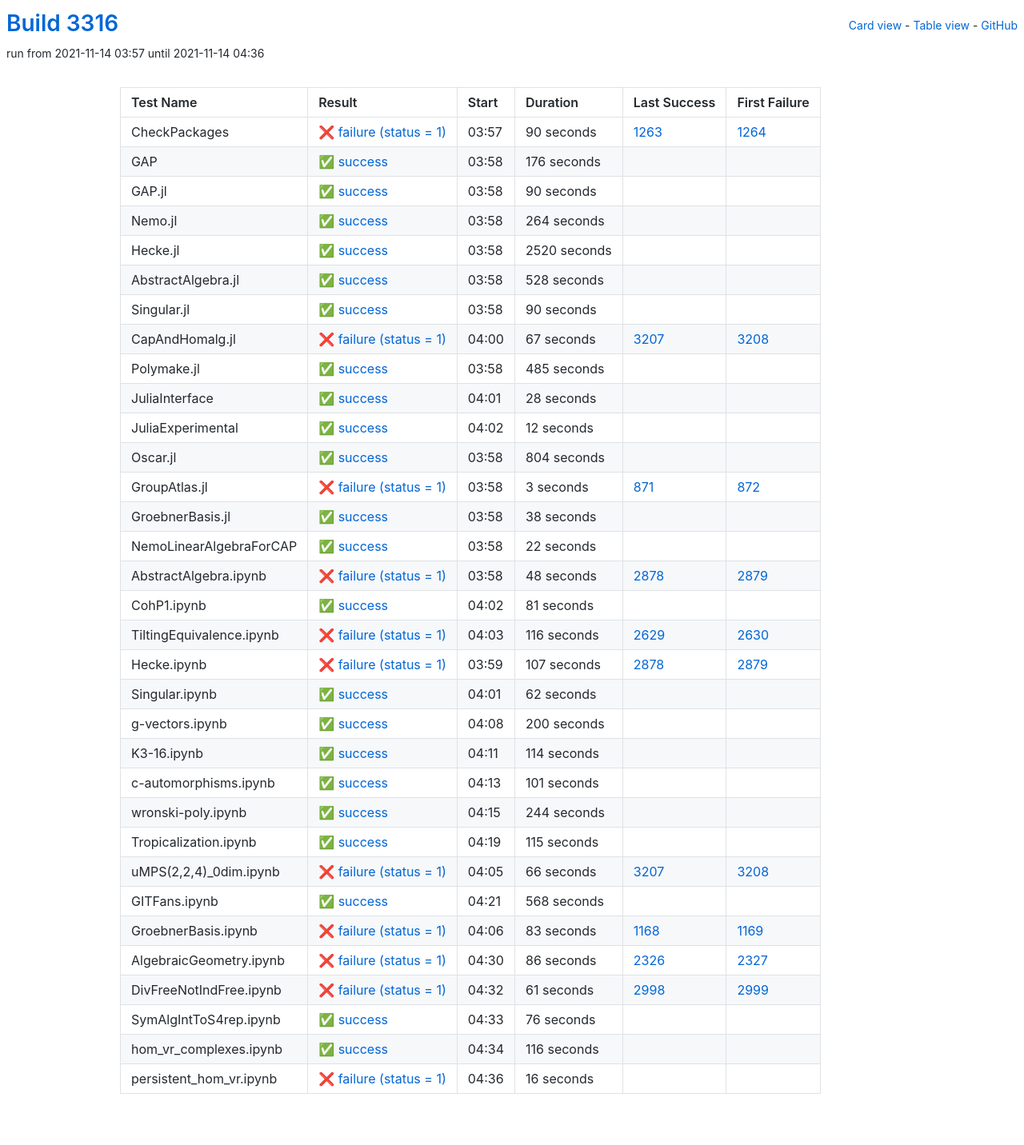
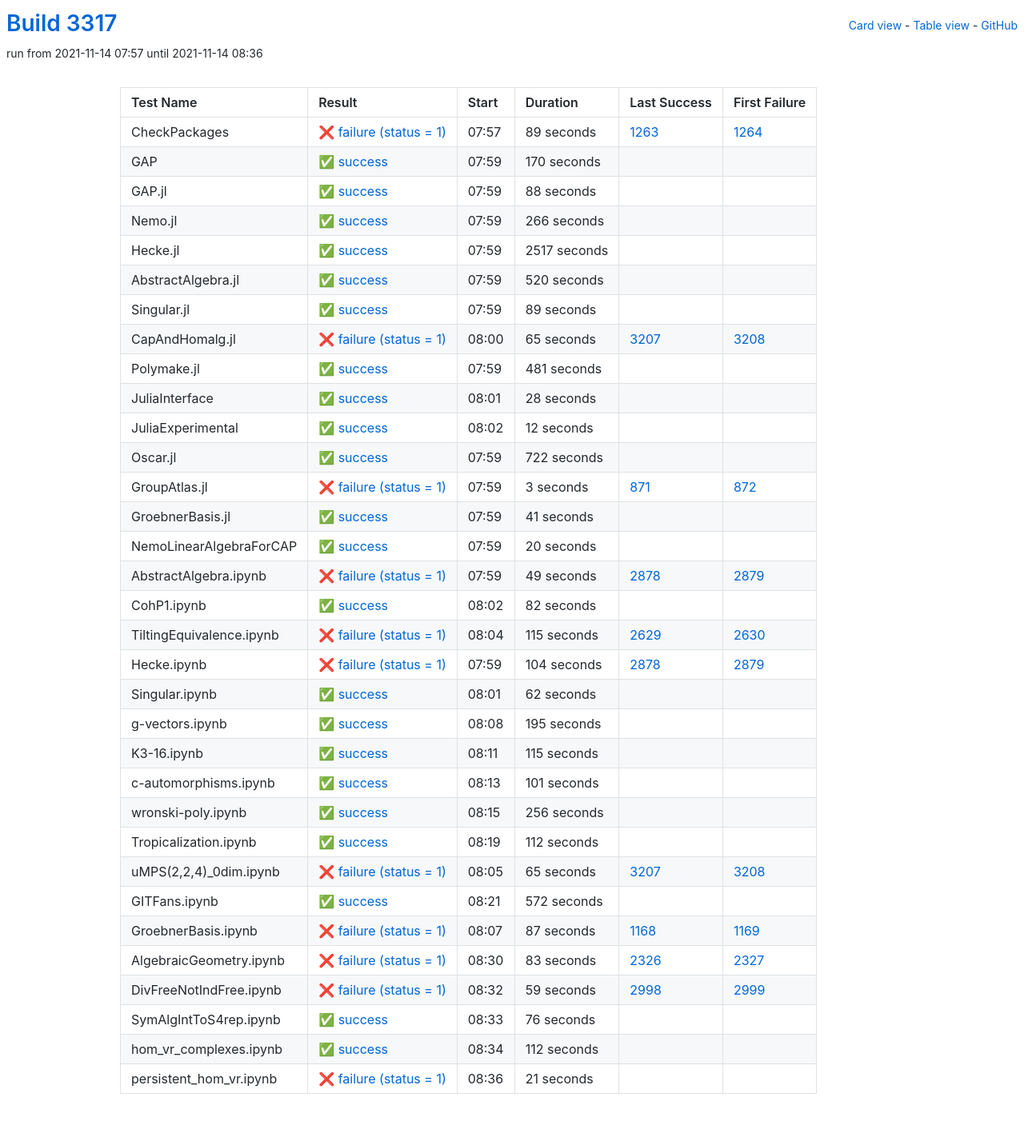
Before and after one commit to oscar-system/oscar-ci-status-stable, a Jekyll site: the page built from table.html, in a window 1280 px wide. Shown: the whole page at 80% size. Built offline with Jekyll 4.4.1, drawn with Linux system fonts in a browser that asks for light colours.

Commit message:
Build #3317

```diff
--- a/_data/ci.yml
+++ b/_data/ci.yml
@@ -1,6 +1,6 @@
 ---
-build: 3316
-build_url: https://oscarci.mathematik.uni-kl.de/job/oscar-stable/3316/
+build: 3317
+build_url: https://oscarci.mathematik.uni-kl.de/job/oscar-stable/3317/
 job: oscar-stable
 organization: oscar-system
 repo: oscar-ci-status-stable
@@ -8,116 +8,116 @@ repourl: https://github.com/oscar-system/oscar-ci-status-stable
 tests:
 - name: CheckPackages
   id: checkpackages
-  log: https://oscarci.mathematik.uni-kl.de/job/oscar-stable/3316/artifact/logs/build-3316/CheckPackages.log
-  start: 2021-11-14 03:57
+  log: https://oscarci.mathematik.uni-kl.de/job/oscar-stable/3317/artifact/logs/build-3317/CheckPackages.log
+  start: 2021-11-14 07:57
   success: false
   exitcode: 1
   status: failure
-  duration: 90
+  duration: 89
   last_success: 1263
   last_success_url: https://oscarci.mathematik.uni-kl.de/job/oscar-stable/1263/
   first_failure: 1264
   first_failure_url: https://oscarci.mathematik.uni-kl.de/job/oscar-stable/1264/
 - name: GAP
   id: gap
-  log: https://oscarci.mathematik.uni-kl.de/job/oscar-stable/3316/artifact/logs/build-3316/GAP.log
-  start: 2021-11-14 03:58
+  log: https://oscarci.mathematik.uni-kl.de/job/oscar-stable/3317/artifact/logs/build-3317/GAP.log
+  start: 2021-11-14 07:59
   success: true
   exitcode: 0
   status: success
-  duration: 176
+  duration: 170
   last_success: false
   last_success_url:
   first_failure: false
   first_failure_url:
 - name: GAP.jl
   id: gap-jl
-  log: https://oscarci.mathematik.uni-kl.de/job/oscar-stable/3316/artifact/logs/build-3316/GAP.jl.log
-  start: 2021-11-14 03:58
+  log: https://oscarci.mathematik.uni-kl.de/job/oscar-stable/3317/artifact/logs/build-3317/GAP.jl.log
+  start: 2021-11-14 07:59
   success: true
   exitcode: 0
   status: success
-  duration: 90
+  duration: 88
   last_success: false
   last_success_url:
   first_failure: false
   first_failure_url:
 - name: Nemo.jl
   id: nemo-jl
-  log: https://oscarci.mathematik.uni-kl.de/job/oscar-stable/3316/artifact/logs/build-3316/Nemo.jl.log
-  start: 2021-11-14 03:58
+  log: https://oscarci.mathematik.uni-kl.de/job/oscar-stable/3317/artifact/logs/build-3317/Nemo.jl.log
+  start: 2021-11-14 07:59
   success: true
   exitcode: 0
   status: success
-  duration: 264
+  duration: 266
   last_success: false
   last_success_url:
   first_failure: false
   first_failure_url:
 - name: Hecke.jl
   id: hecke-jl
-  log: https://oscarci.mathematik.uni-kl.de/job/oscar-stable/3316/artifact/logs/build-3316/Hecke.jl.log
-  start: 2021-11-14 03:58
+  log: https://oscarci.mathematik.uni-kl.de/job/oscar-stable/3317/artifact/logs/build-3317/Hecke.jl.log
+  start: 2021-11-14 07:59
   success: true
   exitcode: 0
   status: success
-  duration: 2520
+  duration: 2517
   last_success: false
   last_success_url:
   first_failure: false
   first_failure_url:
 - name: AbstractAlgebra.jl
   id: abstractalgebra-jl
-  log: https://oscarci.mathematik.uni-kl.de/job/oscar-stable/3316/artifact/logs/build-3316/AbstractAlgebra.jl.log
-  start: 2021-11-14 03:58
+  log: https://oscarci.mathematik.uni-kl.de/job/oscar-stable/3317/artifact/logs/build-3317/AbstractAlgebra.jl.log
+  start: 2021-11-14 07:59
   success: true
   exitcode: 0
   status: success
-  duration: 528
+  duration: 520
   last_success: false
   last_success_url:
   first_failure: false
   first_failure_url:
 - name: Singular.jl
   id: singular-jl
-  log: https://oscarci.mathematik.uni-kl.de/job/oscar-stable/3316/artifact/logs/build-3316/Singular.jl.log
-  start: 2021-11-14 03:58
+  log: https://oscarci.mathematik.uni-kl.de/job/oscar-stable/3317/artifact/logs/build-3317/Singular.jl.log
+  start: 2021-11-14 07:59
   success: true
   exitcode: 0
   status: success
-  duration: 90
+  duration: 89
   last_success: false
   last_success_url:
   first_failure: false
   first_failure_url:
 - name: CapAndHomalg.jl
   id: capandhomalg-jl
-  log: https://oscarci.mathematik.uni-kl.de/job/oscar-stable/3316/artifact/logs/build-3316/CapAndHomalg.jl.log
-  start: 2021-11-14 04:00
+  log: https://oscarci.mathematik.uni-kl.de/job/oscar-stable/3317/artifact/logs/build-3317/CapAndHomalg.jl.log
+  start: 2021-11-14 08:00
   success: false
   exitcode: 1
   status: failure
-  duration: 67
+  duration: 65
   last_success: 3207
   last_success_url: https://oscarci.mathematik.uni-kl.de/job/oscar-stable/3207/
   first_failure: 3208
   first_failure_url: https://oscarci.mathematik.uni-kl.de/job/oscar-stable/3208/
 - name: Polymake.jl
   id: polymake-jl
-  log: https://oscarci.mathematik.uni-kl.de/job/oscar-stable/3316/artifact/logs/build-3316/Polymake.jl.log
-  start: 2021-11-14 03:58
+  log: https://oscarci.mathematik.uni-kl.de/job/oscar-stable/3317/artifact/logs/build-3317/Polymake.jl.log
+  start: 2021-11-14 07:59
   success: true
   exitcode: 0
   status: success
-  duration: 485
+  duration: 481
   last_success: false
   last_success_url:
   first_failure: false
   first_failure_url:
 - name: JuliaInterface
   id: juliainterface
-  log: https://oscarci.mathematik.uni-kl.de/job/oscar-stable/3316/artifact/logs/build-3316/JuliaInterface.log
-  start: 2021-11-14 04:01
+  log: https://oscarci.mathematik.uni-kl.de/job/oscar-stable/3317/artifact/logs/build-3317/JuliaInterface.log
+  start: 2021-11-14 08:01
   success: true
   exitcode: 0
   status: success
@@ -128,8 +128,8 @@ tests:
   first_failure_url:
 - name: JuliaExperimental
   id: juliaexperimental
-  log: https://oscarci.mathematik.uni-kl.de/job/oscar-stable/3316/artifact/logs/build-3316/JuliaExperimental.log
-  start: 2021-11-14 04:02
+  log: https://oscarci.mathematik.uni-kl.de/job/oscar-stable/3317/artifact/logs/build-3317/JuliaExperimental.log
+  start: 2021-11-14 08:02
   success: true
   exitcode: 0
   status: success
@@ -140,20 +140,20 @@ tests:
   first_failure_url:
 - name: Oscar.jl
   id: oscar-jl
-  log: https://oscarci.mathematik.uni-kl.de/job/oscar-stable/3316/artifact/logs/build-3316/Oscar.jl.log
-  start: 2021-11-14 03:58
+  log: https://oscarci.mathematik.uni-kl.de/job/oscar-stable/3317/artifact/logs/build-3317/Oscar.jl.log
+  start: 2021-11-14 07:59
   success: true
   exitcode: 0
   status: success
-  duration: 804
+  duration: 722
   last_success: false
   last_success_url:
   first_failure: false
   first_failure_url:
 - name: GroupAtlas.jl
   id: groupatlas-jl
-  log: https://oscarci.mathematik.uni-kl.de/job/oscar-stable/3316/artifact/logs/build-3316/GroupAtlas.jl.log
-  start: 2021-11-14 03:58
+  log: https://oscarci.mathematik.uni-kl.de/job/oscar-stable/3317/artifact/logs/build-3317/GroupAtlas.jl.log
+  start: 2021-11-14 07:59
   success: false
   exitcode: 1
   status: failure
@@ -164,80 +164,80 @@ tests:
   first_failure_url: https://oscarci.mathematik.uni-kl.de/job/oscar-stable/872/
 - name: GroebnerBasis.jl
   id: groebnerbasis-jl
-  log: https://oscarci.mathematik.uni-kl.de/job/oscar-stable/3316/artifact/logs/build-3316/GroebnerBasis.jl.log
-  start: 2021-11-14 03:58
+  log: https://oscarci.mathematik.uni-kl.de/job/oscar-stable/3317/artifact/logs/build-3317/GroebnerBasis.jl.log
+  start: 2021-11-14 07:59
   success: true
   exitcode: 0
   status: success
-  duration: 38
+  duration: 41
   last_success: false
   last_success_url:
   first_failure: false
   first_failure_url:
 - name: NemoLinearAlgebraForCAP
   id: nemolinearalgebraforcap
-  log: https://oscarci.mathematik.uni-kl.de/job/oscar-stable/3316/artifact/logs/build-3316/NemoLinearAlgebraForCAP.log
-  start: 2021-11-14 03:58
+  log: https://oscarci.mathematik.uni-kl.de/job/oscar-stable/3317/artifact/logs/build-3317/NemoLinearAlgebraForCAP.log
+  start: 2021-11-14 07:59
   success: true
   exitcode: 0
   status: success
-  duration: 22
+  duration: 20
   last_success: false
   last_success_url:
   first_failure: false
   first_failure_url:
 - name: AbstractAlgebra.ipynb
   id: abstractalgebra-ipynb
-  log: https://oscarci.mathematik.uni-kl.de/job/oscar-stable/3316/artifact/logs/build-3316/AbstractAlgebra.ipynb.log
-  start: 2021-11-14 03:58
+  log: https://oscarci.mathematik.uni-kl.de/job/oscar-stable/3317/artifact/logs/build-3317/AbstractAlgebra.ipynb.log
+  start: 2021-11-14 07:59
   success: false
   exitcode: 1
   status: failure
-  duration: 48
+  duration: 49
   last_success: 2878
   last_success_url: https://oscarci.mathematik.uni-kl.de/job/oscar-stable/2878/
   first_failure: 2879
   first_failure_url: https://oscarci.mathematik.uni-kl.de/job/oscar-stable/2879/
 - name: CohP1.ipynb
   id: cohp1-ipynb
-  log: https://oscarci.mathematik.uni-kl.de/job/oscar-stable/3316/artifact/logs/build-3316/CohP1.ipynb.log
-  start: 2021-11-14 04:02
+  log: https://oscarci.mathematik.uni-kl.de/job/oscar-stable/3317/artifact/logs/build-3317/CohP1.ipynb.log
+  start: 2021-11-14 08:02
   success: true
   exitcode: 0
   status: success
-  duration: 81
+  duration: 82
   last_success: false
   last_success_url:
   first_failure: false
   first_failure_url:
 - name: TiltingEquivalence.ipynb
   id: tiltingequivalence-ipynb
-  log: https://oscarci.mathematik.uni-kl.de/job/oscar-stable/3316/artifact/logs/build-3316/TiltingEquivalence.ipynb.log
-  start: 2021-11-14 04:03
+  log: https://oscarci.mathematik.uni-kl.de/job/oscar-stable/3317/artifact/logs/build-3317/TiltingEquivalence.ipynb.log
+  start: 2021-11-14 08:04
   success: false
   exitcode: 1
   status: failure
-  duration: 116
+  duration: 115
   last_success: 2629
   last_success_url: https://oscarci.mathematik.uni-kl.de/job/oscar-stable/2629/
   first_failure: 2630
   first_failure_url: https://oscarci.mathematik.uni-kl.de/job/oscar-stable/2630/
 - name: Hecke.ipynb
   id: hecke-ipynb
-  log: https://oscarci.mathematik.uni-kl.de/job/oscar-stable/3316/artifact/logs/build-3316/Hecke.ipynb.log
-  start: 2021-11-14 03:59
+  log: https://oscarci.mathematik.uni-kl.de/job/oscar-stable/3317/artifact/logs/build-3317/Hecke.ipynb.log
+  start: 2021-11-14 07:59
   success: false
   exitcode: 1
   status: failure
-  duration: 107
+  duration: 104
   last_success: 2878
   last_success_url: https://oscarci.mathematik.uni-kl.de/job/oscar-stable/2878/
   first_failure: 2879
   first_failure_url: https://oscarci.mathematik.uni-kl.de/job/oscar-stable/2879/
 - name: Singular.ipynb
   id: singular-ipynb
-  log: https://oscarci.mathematik.uni-kl.de/job/oscar-stable/3316/artifact/logs/build-3316/Singular.ipynb.log
-  start: 2021-11-14 04:01
+  log: https://oscarci.mathematik.uni-kl.de/job/oscar-stable/3317/artifact/logs/build-3317/Singular.ipynb.log
+  start: 2021-11-14 08:01
   success: true
   exitcode: 0
   status: success
@@ -248,32 +248,32 @@ tests:
   first_failure_url:
 - name: g-vectors.ipynb
   id: g-vectors-ipynb
-  log: https://oscarci.mathematik.uni-kl.de/job/oscar-stable/3316/artifact/logs/build-3316/g-vectors.ipynb.log
-  start: 2021-11-14 04:08
+  log: https://oscarci.mathematik.uni-kl.de/job/oscar-stable/3317/artifact/logs/build-3317/g-vectors.ipynb.log
+  start: 2021-11-14 08:08
   success: true
   exitcode: 0
   status: success
-  duration: 200
+  duration: 195
   last_success: false
   last_success_url:
   first_failure: false
   first_failure_url:
 - name: K3-16.ipynb
   id: k3-16-ipynb
-  log: https://oscarci.mathematik.uni-kl.de/job/oscar-stable/3316/artifact/logs/build-3316/K3-16.ipynb.log
-  start: 2021-11-14 04:11
+  log: https://oscarci.mathematik.uni-kl.de/job/oscar-stable/3317/artifact/logs/build-3317/K3-16.ipynb.log
+  start: 2021-11-14 08:11
   success: true
   exitcode: 0
   status: success
-  duration: 114
+  duration: 115
   last_success: false
   last_success_url:
   first_failure: false
   first_failure_url:
 - name: c-automorphisms.ipynb
   id: c-automorphisms-ipynb
-  log: https://oscarci.mathematik.uni-kl.de/job/oscar-stable/3316/artifact/logs/build-3316/c-automorphisms.ipynb.log
-  start: 2021-11-14 04:13
+  log: https://oscarci.mathematik.uni-kl.de/job/oscar-stable/3317/artifact/logs/build-3317/c-automorphisms.ipynb.log
+  start: 2021-11-14 08:13
   success: true
   exitcode: 0
   status: success
@@ -284,92 +284,92 @@ tests:
   first_failure_url:
 - name: wronski-poly.ipynb
   id: wronski-poly-ipynb
-  log: https://oscarci.mathematik.uni-kl.de/job/oscar-stable/3316/artifact/logs/build-3316/wronski-poly.ipynb.log
-  start: 2021-11-14 04:15
+  log: https://oscarci.mathematik.uni-kl.de/job/oscar-stable/3317/artifact/logs/build-3317/wronski-poly.ipynb.log
+  start: 2021-11-14 08:15
   success: true
   exitcode: 0
   status: success
-  duration: 244
+  duration: 256
   last_success: false
   last_success_url:
   first_failure: false
   first_failure_url:
 - name: Tropicalization.ipynb
   id: tropicalization-ipynb
-  log: https://oscarci.mathematik.uni-kl.de/job/oscar-stable/3316/artifact/logs/build-3316/Tropicalization.ipynb.log
-  start: 2021-11-14 04:19
+  log: https://oscarci.mathematik.uni-kl.de/job/oscar-stable/3317/artifact/logs/build-3317/Tropicalization.ipynb.log
+  start: 2021-11-14 08:19
   success: true
   exitcode: 0
   status: success
-  duration: 115
+  duration: 112
   last_success: false
   last_success_url:
   first_failure: false
   first_failure_url:
 - name: uMPS(2,2,4)_0dim.ipynb
   id: umps-2-2-4-0dim-ipynb
-  log: https://oscarci.mathematik.uni-kl.de/job/oscar-stable/3316/artifact/logs/build-3316/uMPS-2-2-4-_0dim.ipynb.log
-  start: 2021-11-14 04:05
+  log: https://oscarci.mathematik.uni-kl.de/job/oscar-stable/3317/artifact/logs/build-3317/uMPS-2-2-4-_0dim.ipynb.log
+  start: 2021-11-14 08:05
   success: false
   exitcode: 1
   status: failure
-  duration: 66
+  duration: 65
   last_success: 3207
   last_success_url: https://oscarci.mathematik.uni-kl.de/job/oscar-stable/3207/
   first_failure: 3208
   first_failure_url: https://oscarci.mathematik.uni-kl.de/job/oscar-stable/3208/
 - name: GITFans.ipynb
   id: gitfans-ipynb
-  log: https://oscarci.mathematik.uni-kl.de/job/oscar-stable/3316/artifact/logs/build-3316/GITFans.ipynb.log
-  start: 2021-11-14 04:21
+  log: https://oscarci.mathematik.uni-kl.de/job/oscar-stable/3317/artifact/logs/build-3317/GITFans.ipynb.log
+  start: 2021-11-14 08:21
   success: true
   exitcode: 0
   status: success
-  duration: 568
+  duration: 572
   last_success: false
   last_success_url:
   first_failure: false
   first_failure_url:
 - name: GroebnerBasis.ipynb
   id: groebnerbasis-ipynb
-  log: https://oscarci.mathematik.uni-kl.de/job/oscar-stable/3316/artifact/logs/build-3316/GroebnerBasis.ipynb.log
-  start: 2021-11-14 04:06
+  log: https://oscarci.mathematik.uni-kl.de/job/oscar-stable/3317/artifact/logs/build-3317/GroebnerBasis.ipynb.log
+  start: 2021-11-14 08:07
   success: false
   exitcode: 1
   status: failure
-  duration: 83
+  duration: 87
   last_success: 1168
   last_success_url: https://oscarci.mathematik.uni-kl.de/job/oscar-stable/1168/
   first_failure: 1169
   first_failure_url: https://oscarci.mathematik.uni-kl.de/job/oscar-stable/1169/
 - name: AlgebraicGeometry.ipynb
   id: algebraicgeometry-ipynb
-  log: https://oscarci.mathematik.uni-kl.de/job/oscar-stable/3316/artifact/logs/build-3316/AlgebraicGeometry.ipynb.log
-  start: 2021-11-14 04:30
+  log: https://oscarci.mathematik.uni-kl.de/job/oscar-stable/3317/artifact/logs/build-3317/AlgebraicGeometry.ipynb.log
+  start: 2021-11-14 08:30
   success: false
   exitcode: 1
   status: failure
-  duration: 86
+  duration: 83
   last_success: 2326
   last_success_url: https://oscarci.mathematik.uni-kl.de/job/oscar-stable/2326/
   first_failure: 2327
   first_failure_url: https://oscarci.mathematik.uni-kl.de/job/oscar-stable/2327/
 - name: DivFreeNotIndFree.ipynb
   id: divfreenotindfree-ipynb
-  log: https://oscarci.mathematik.uni-kl.de/job/oscar-stable/3316/artifact/logs/build-3316/DivFreeNotIndFree.ipynb.log
-  start: 2021-11-14 04:32
+  log: https://oscarci.mathematik.uni-kl.de/job/oscar-stable/3317/artifact/logs/build-3317/DivFreeNotIndFree.ipynb.log
+  start: 2021-11-14 08:32
   success: false
   exitcode: 1
   status: failure
-  duration: 61
+  duration: 59
   last_success: 2998
   last_success_url: https://oscarci.mathematik.uni-kl.de/job/oscar-stable/2998/
   first_failure: 2999
   first_failure_url: https://oscarci.mathematik.uni-kl.de/job/oscar-stable/2999/
 - name: SymAlgIntToS4rep.ipynb
   id: symalginttos4rep-ipynb
-  log: https://oscarci.mathematik.uni-kl.de/job/oscar-stable/3316/artifact/logs/build-3316/SymAlgIntToS4rep.ipynb.log
-  start: 2021-11-14 04:33
+  log: https://oscarci.mathematik.uni-kl.de/job/oscar-stable/3317/artifact/logs/build-3317/SymAlgIntToS4rep.ipynb.log
+  start: 2021-11-14 08:33
   success: true
   exitcode: 0
   status: success
@@ -380,24 +380,24 @@ tests:
   first_failure_url:
 - name: hom_vr_complexes.ipynb
   id: hom-vr-complexes-ipynb
-  log: https://oscarci.mathematik.uni-kl.de/job/oscar-stable/3316/artifact/logs/build-3316/hom_vr_complexes.ipynb.log
-  start: 2021-11-14 04:34
+  log: https://oscarci.mathematik.uni-kl.de/job/oscar-stable/3317/artifact/logs/build-3317/hom_vr_complexes.ipynb.log
+  start: 2021-11-14 08:34
   success: true
   exitcode: 0
   status: success
-  duration: 116
+  duration: 112
   last_success: false
   last_success_url:
   first_failure: false
   first_failure_url:
 - name: persistent_hom_vr.ipynb
   id: persistent-hom-vr-ipynb
-  log: https://oscarci.mathematik.uni-kl.de/job/oscar-stable/3316/artifact/logs/build-3316/persistent_hom_vr.ipynb.log
-  start: 2021-11-14 04:36
+  log: https://oscarci.mathematik.uni-kl.de/job/oscar-stable/3317/artifact/logs/build-3317/persistent_hom_vr.ipynb.log
+  start: 2021-11-14 08:36
   success: false
   exitcode: 1
   status: failure
-  duration: 16
+  duration: 21
   last_success: false
   last_success_url:
   first_failure: false
```
Also changed, not shown: README.md.
